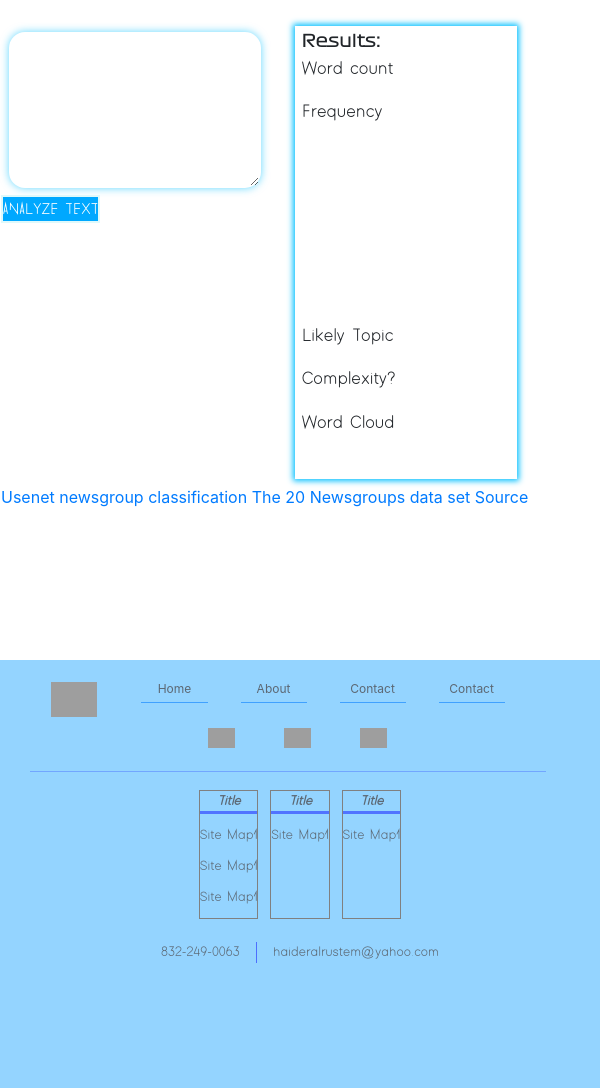
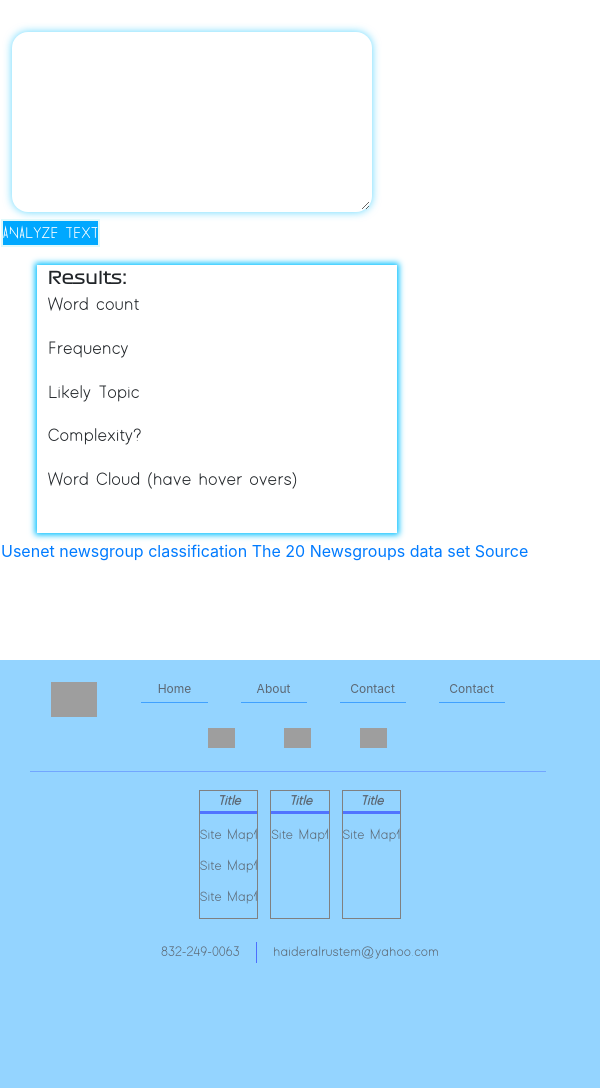
Before and after one commit to haideralrustem/django_app_data_analysis, a Django app: page /project2/text_analyzer_main in a window 600 px wide. Shown: the part 60-1148 px from the top of the page. Run offline with Django 3.2, Linux system fonts and the light colour scheme; some libraries are stand-ins or nearby versions; grey boxes are pictures that could not be loaded.

Commit message:
responsive graphs for text analyzer

```diff
--- a/django_app/haider_site/app1/static/app1/project2_javascript.js
+++ b/django_app/haider_site/app1/static/app1/project2_javascript.js
@@ -8,9 +8,9 @@ var window_media_query_offset = 17;
 
 
 
-function wordFreq(data, w=460, h=400) {
+function wordFreq(data, w=460, h=400, fontSize="14px") {
         // set the dimensions and margins of the graph
-    var margin = {top: 10, right: 10, bottom: 80, left: 80},
+    var margin = {top: 10, right: 10, bottom: 80, left: 100},
 
     width = w - margin.left - margin.right,
 
@@ -37,10 +37,11 @@ function wordFreq(data, w=460, h=400) {
         .range([ 0, width]);
         svg.append("g")
         .attr("transform", "translate(0," + height + ")")
-        .call(d3.axisBottom(x))
+        .call(d3.axisBottom(x).tickFormat(d3.format("d")).ticks((data.length)-1) )
         .selectAll("text")
         .attr("transform", "translate(-10,0)rotate(-45)")
-        .style("text-anchor", "end");
+        .style("text-anchor", "end")
+        .style("font-size", fontSize);
 
         // Y axis
         var y = d3.scaleBand()
@@ -49,6 +50,10 @@ function wordFreq(data, w=460, h=400) {
         .padding(.1);
         svg.append("g")
         .call(d3.axisLeft(y))
+        .selectAll("text")
+        .style("font-size", fontSize)
+        ;
+
 
         //Bars
         svg.selectAll("myRect")
--- a/django_app/haider_site/app1/static/app1/project2_styles.css
+++ b/django_app/haider_site/app1/static/app1/project2_styles.css
@@ -230,7 +230,7 @@ p {
     font-family: "valentine", sans-serif;
 }
 .txa-textarea-wrap {
-
+    width: fit-content;
 
 }
 .txa_textarea {
@@ -259,7 +259,7 @@ p {
     /* left: -40%; */
     left : 5%;
     z-index: -1;
-    transition: all 0.5s ease-in;
+    transition: all 0.2s ease-in;
 }
 
 .txa-side-panel.slides {
@@ -275,12 +275,20 @@ p {
 }
 
 #my_dataviz {
-    width: 30vw;
-    height: 30vw;
+    width: auto;
+    height: auto;
+    position: relative;
+    left: 6px;
 }
+
 #my_dataviz svg{
 
 
+}
+
+#cloud_graph {
+    position: relative;
+    left: -4px;
 }
 
 
@@ -303,6 +311,22 @@ p {
         height: 12vw;
     }
 
+    .switches-display {
+        display: block;
+    }
+    .txa_textarea {
+        width: 60vw;
+        height: 30vw;
+
+    }
+    .txa-side-panel {
+        width: 75vw;
+    }
+
+    #my_dataviz {
+        left: 3px;
+    }
+
 
 }
 
@@ -319,6 +343,24 @@ p {
         width: 100%;
         height: 12vw;
     }
+
+    .switches-display {
+        display: block;
+    }
+
+    .txa_textarea {
+        width: 60vw;
+        height: 30vw;
+
+    }
+
+    .txa-side-panel {
+        width: 75vw;
+    }
+    #my_dataviz {
+        left: 4px;
+    }
+
 }
 
 
@@ -331,6 +373,22 @@ p {
         height: 10vw;
     }
 
+    .switches-display {
+        display: block;
+    }
+
+    .txa_textarea {
+        width: 60vw;
+        height: 30vw;
+
+    }
+
+    .txa-side-panel {
+        width: 60vw;
+    }
+    #my_dataviz {
+        left: 6px;
+    }
     #my_dataviz svg{
     }
 
@@ -345,8 +403,11 @@ p {
         height: 10vw;
     }
     .txa-side-panel {
-        left: 5%;
-        opacity: 1;
+        width: 40vw;
+    }
+
+    #my_dataviz {
+        left: 6px;
     }
 }
 
@@ -364,6 +425,7 @@ p {
         left: 5%;
         opacity: 1;
     }
+
 
 }
 
@@ -390,7 +452,5 @@ p {
     }
 
 
-    /* #cloud_graph {
-        transform: scale(1);
-    } */
+
 }
--- a/django_app/haider_site/project2/templates/project2/text_analyzer_main.html
+++ b/django_app/haider_site/project2/templates/project2/text_analyzer_main.html
@@ -57,7 +57,7 @@
           <div class="likely_topic"><p >Likely Topic</p></div>
           <div class="complexity_score"><p >Complexity?</p></div>
           <div class="word_cloud">
-            <p>Word Cloud</p>
+            <p>Word Cloud (have hover overs)</p>
             <img id="cloud_graph" src=''>
 
           </div>
@@ -107,24 +107,45 @@ function analyzeText(this_btn) {
       let scaling_factor = panel_size / 550;
       let panel_left = $('.txa-side-panel').offset()["left"];
       left_val = panel_left + 15;
+      let font_size = '14px';
+
+      let aspect_ratio = 1.15 ;
+      let width = panel_size-132;
+      let word_cloud_width = width+ 100
 
       if (window.innerWidth <= 1250) {
-        scaling_factor = panel_size / 500;
+        width = panel_size-60 ;
+        word_cloud_width = width+ 40
 
       }
       if (window.innerWidth <= 1000) {
-        scaling_factor = panel_size / 500;
+        width = panel_size-50 ;
+        word_cloud_width = width+ 30
 
       }
-      if (window.innerWidth <= 700) {
-        scaling_factor = panel_size / 520;
+      if (window.innerWidth <= 800) {
+        width = panel_size-50;
+        word_cloud_width = width+ 20
 
       }
+
+      if (window.innerWidth <= 700) {
+        width = panel_size-40 ;
+        word_cloud_width = width+ 20
+
+      }
+
+      if (window.innerWidth <= 480) {
+        width = panel_size-30 ;
+        word_cloud_width = width+ 20
+
+      }
+
       // console.log('window.innerWidth -> ', window.innerWidth);
       // console.log('panel_size -> ' , panel_size)
       // console.log('left_val -> ', left_val);
-      let aspect_ratio = 1.15 ;
-      let width = panel_size-132;
+
+      $('#cloud_graph').width(word_cloud_width );
       wordFreq(global_data, w=width, h=width/aspect_ratio);
 
 
@@ -134,7 +155,7 @@ function analyzeText(this_btn) {
 
     //   }
     //   )
-     } , 1000);
+     } , 350);
 
   }
 </script>
```
